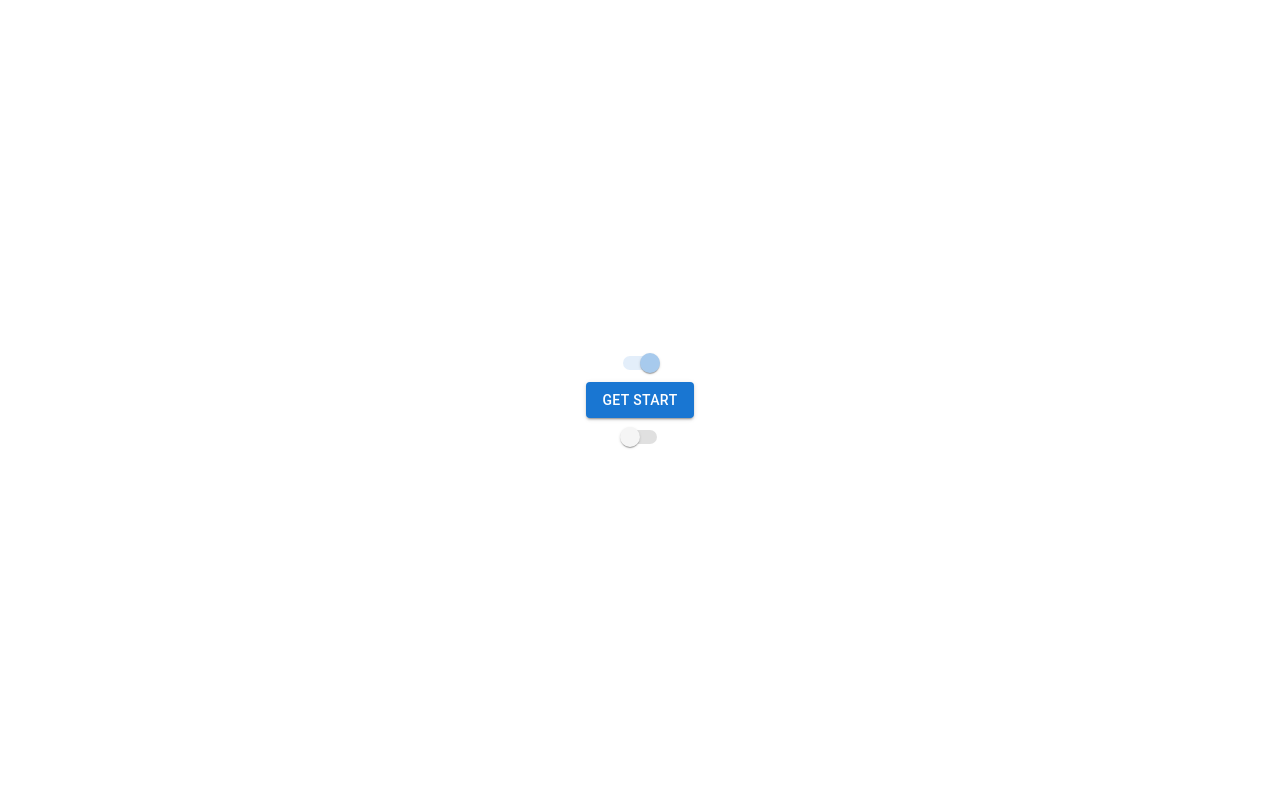
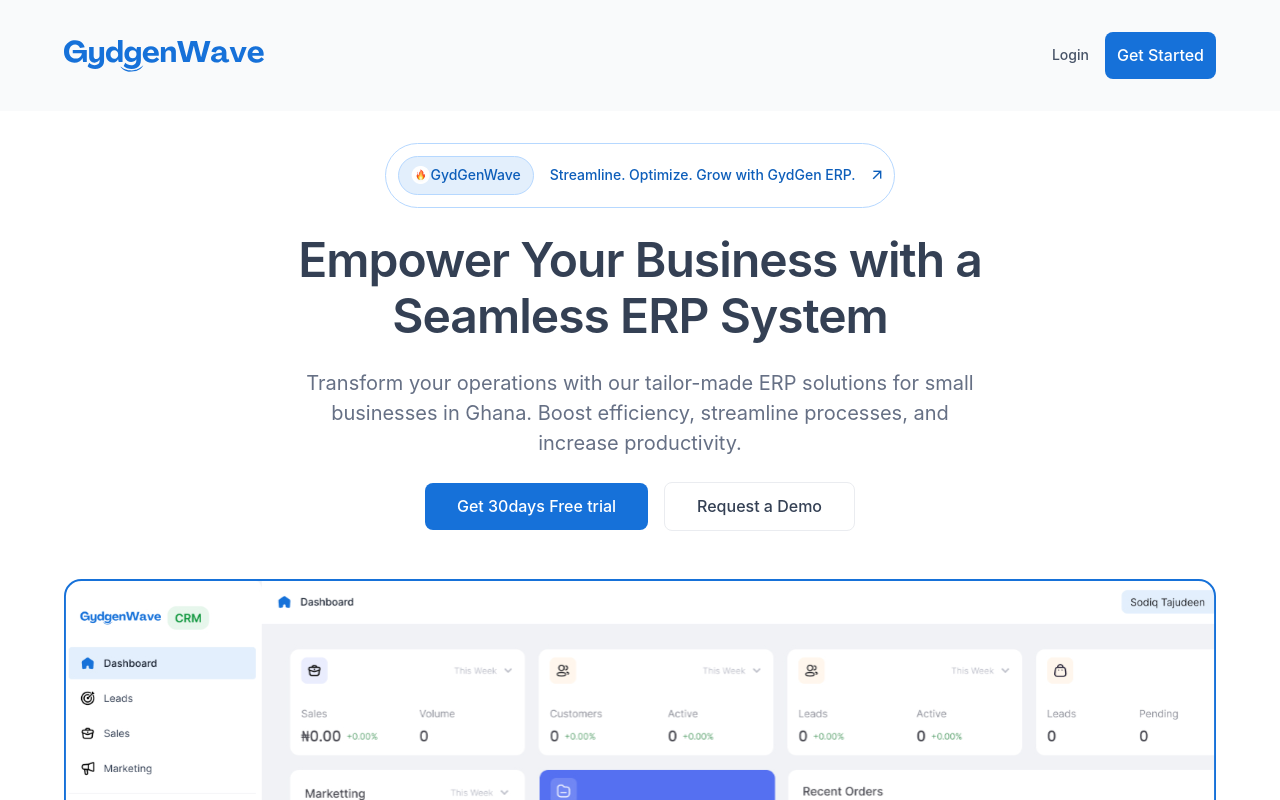
Before and after one commit to Wrttnspknbrkn/GydGenWave, a React (Vite) app: page / in a window 1280 px wide. Shown: the top 800 px of the page. Built offline with nearby package versions, Linux system fonts and the light colour scheme.

Commit message:
Landing page merge successfully

```diff
--- a/src/pages/landing/Main.jsx
+++ b/src/pages/landing/Main.jsx
@@ -1,6 +1,9 @@
 import React from "react";
-import Button from "@mui/material/Button";
-import Switch from "@mui/material/Switch";
+import Hero from "./hero";
+import NavBar from "./navbar";
+import About from "./about";
+import Faq from "./faq";
+import Footer from "./footer";
 import { useNavigate } from "react-router-dom";
 const label = { inputProps: { "aria-label": "Switch demo" } };
 
@@ -8,12 +11,12 @@ const Main = () => {
   const navigate = useNavigate();
   return (
     <>
-      <div className="flex flex-col justify-center items-center text-[4rem] font-[600] text-gray-500 h-screen">
-        <Switch {...label} disabled defaultChecked />
-        <Button variant="contained" onClick={() => navigate("/login")}>
-          Get start
-        </Button>
-        <Switch {...label} disabled />
+      <div className="landing">
+        <NavBar />
+        <Hero />
+        <About />
+        <Faq />
+        <Footer />
       </div>
     </>
   );
--- a/src/pages/landing/navbar.jsx
+++ b/src/pages/landing/navbar.jsx
@@ -2,16 +2,20 @@ import React from "react";
 import "./landing.scss";
 import IconButton from "@mui/material/IconButton";
 import MenuIcon from "@mui/icons-material/Menu";
+import { useNavigate } from "react-router-dom";
 
 const NavBar = () => {
+  const navigate = useNavigate();
   return (
     <nav className="navbar">
       <div className="name">
         <img src="assets\images\company.svg" alt="GydgenWaver" />
       </div>
       <div className="auth">
-        <div className="login">Login</div>
-        <button>Get Started</button>
+        <div className="login" onClick={() => navigate("/login")}>
+          Login
+        </div>
+        <button onClick={() => navigate("/login")}>Get Started</button>
       </div>
       <div className="menu">
         <IconButton color="inherit" aria-label="menu">
```
